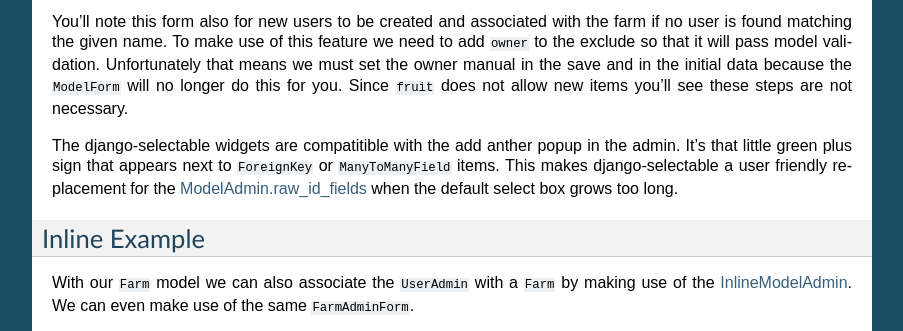
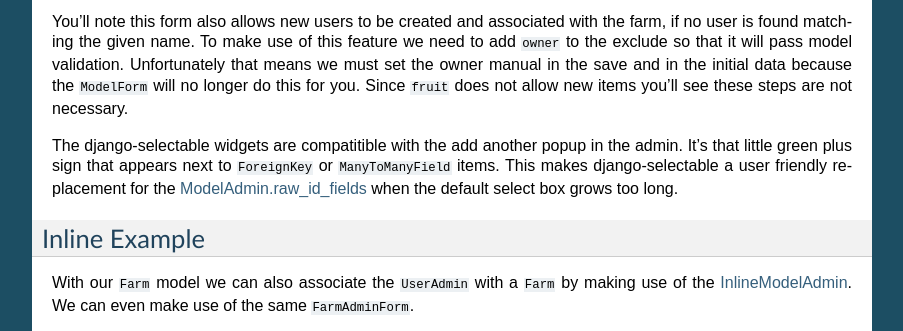
Before and after one commit to mlavin/django-selectable, a Sphinx documentation site: the page built from docs/admin.rst, in a window 1280 px wide and 900 px high, scrolled down 786 px, cut to the strip 247-578 px from the top of the window. Shown: the whole strip, without its empty margins (198-1101 px from the left). Built offline with Sphinx 7.4.7, drawn with Linux system fonts in a browser that asks for light colours.

Commit message:
Fixed wording in 'Basic Example' of admin.rst

```diff
--- a/docs/admin.rst
+++ b/docs/admin.rst
@@ -51,14 +51,14 @@ In `admin.py` we will define the form and associate it with the `FarmAdmin`.
     .. literalinclude:: ../example/core/admin.py
         :pyobject: FarmAdmin
 
-You'll note this form also for new users to be created and associated with the
-farm if no user is found matching the given name. To make use of this feature we
+You'll note this form also allows new users to be created and associated with the
+farm, if no user is found matching the given name. To make use of this feature we
 need to add ``owner`` to the exclude so that it will pass model validation. Unfortunately
 that means we must set the owner manual in the save and in the initial data because
 the ``ModelForm`` will no longer do this for you. Since ``fruit`` does not allow new
 items you'll see these steps are not necessary.
 
-The django-selectable widgets are compatitible with the add anther popup in the
+The django-selectable widgets are compatitible with the add another popup in the
 admin. It's that little green plus sign that appears next to ``ForeignKey`` or
 ``ManyToManyField`` items. This makes django-selectable a user friendly replacement
 for the `ModelAdmin.raw_id_fields <https://docs.djangoproject.com/en/1.3/ref/contrib/admin/#django.contrib.admin.ModelAdmin.raw_id_fields>`_
```
